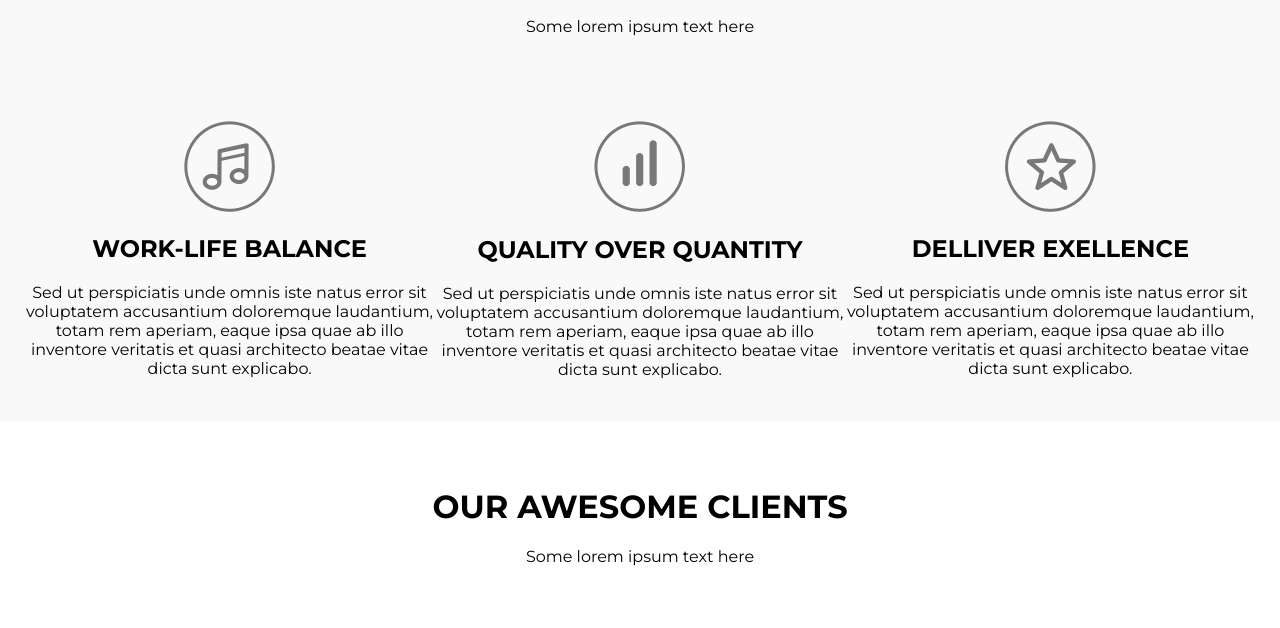
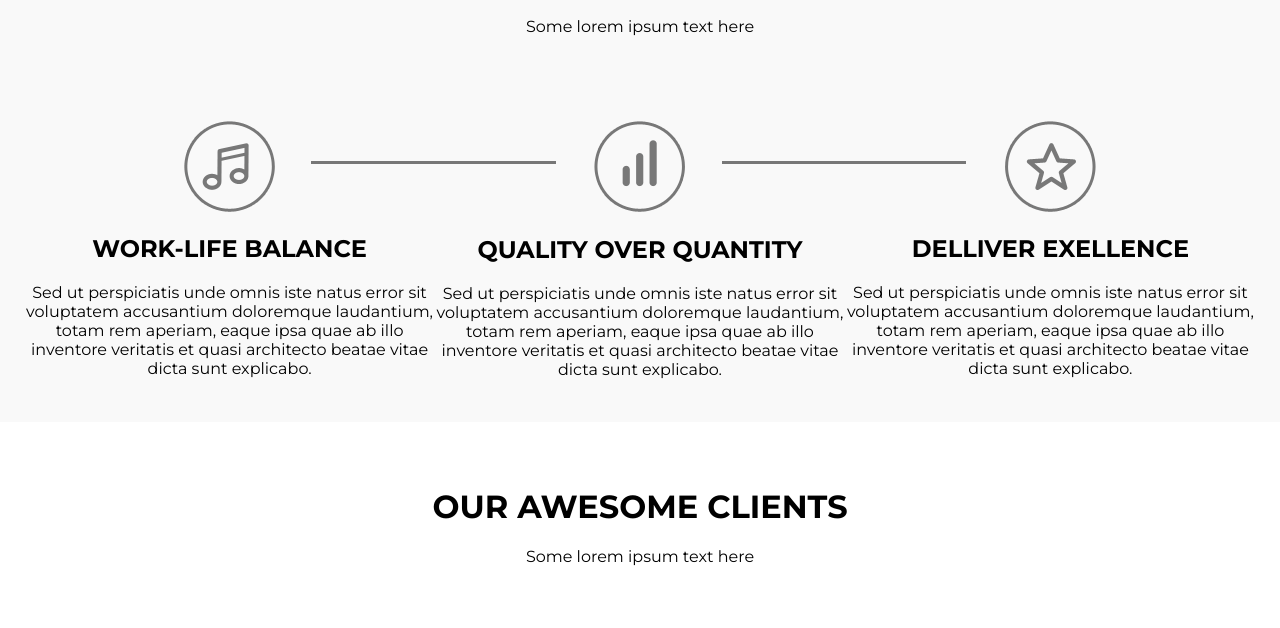
Before and after one commit to Ioannali/WeeklyWebDevChellange, a plain HTML site: page Challenge3/index.html in a window 1280 px wide. Shown: the part 2840-3468 px from the top of the page. Drawn offline with Linux system fonts and the light colour scheme.

Commit message:
5th version

```diff
--- a/Challenge3/index.html
+++ b/Challenge3/index.html
@@ -98,12 +98,12 @@
             <p> Some lorem ipsum text here</p>
         </div>
         <div class="row">
-        <div class="col col-4">
-          <img src="images/music.png">
+        <div class="col col-4 test">
+          <img src="images/music.png" class="text">
           <h2>WORK-LIFE BALANCE</h2>
           <p> Sed ut perspiciatis unde omnis iste natus error sit voluptatem accusantium doloremque laudantium, totam rem aperiam, eaque ipsa quae ab illo inventore veritatis et quasi architecto beatae vitae dicta sunt explicabo. </p>
         </div>
-        <div class="col col-4">
+        <div class="col col-4 test">
           <img src="images/graph.png">
             <h2>QUALITY OVER QUANTITY</h2>
             <p> Sed ut perspiciatis unde omnis iste natus error sit voluptatem accusantium doloremque laudantium, totam rem aperiam, eaque ipsa quae ab illo inventore veritatis et quasi architecto beatae vitae dicta sunt explicabo. </p>
--- a/Challenge3/style/style.css
+++ b/Challenge3/style/style.css
@@ -177,6 +177,20 @@ height: 800px;
 .button:hover {
       padding: 12px;
     }
-    .buttob:active {
-  color:#f00;
+
+.test{
+    position: relative;
+    z-index: 1;
 }
+
+.test:before,
+.test:after
+ {
+    border-top: 3px solid #777777;
+    content:"";
+    margin: 0 auto; /* this centers the line to the full width specified */
+    position: absolute; /* positioning must be absolute here, and relative positioning must be applied to the parent */
+    top: 15%; left: 70%; right: 0; bottom: 0;
+    width: 60%;
+    z-index: -1;
+}
```
